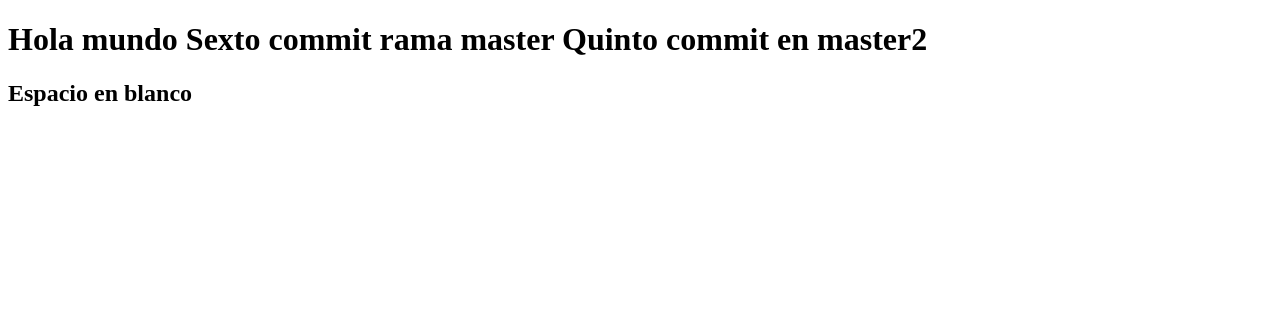
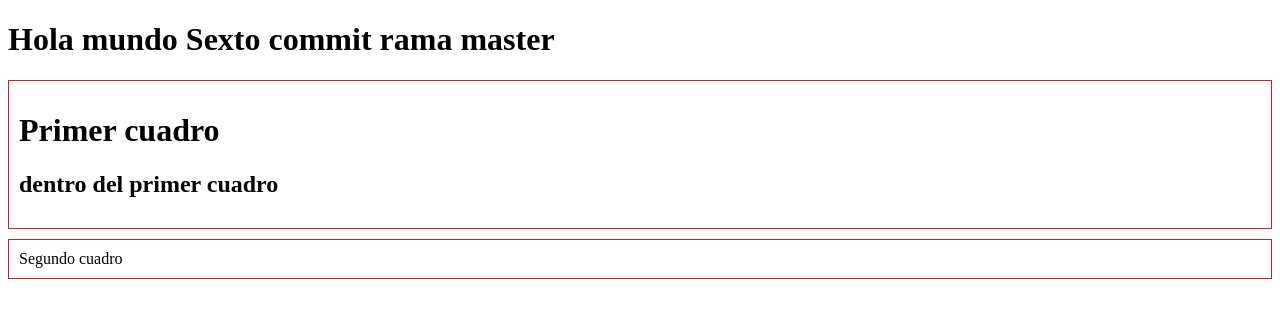
Before and after one commit to AbelCornejo/primer-proyecto-git, a plain HTML site: page index.html in a window 1280 px wide. Drawn offline with Linux system fonts and the light colour scheme.

Commit message:
Agregar style.css y cuadros en html

```diff
--- a/index.html
+++ b/index.html
@@ -2,16 +2,21 @@
 <html>
 <head>
     <title>Rama Master</title>
+    <link rel="stylesheet" href="styles.css">
 </head>
 <body>
 
     <h1>Hola mundo
         Sexto commit rama master
-        Quinto commit en master2
+    </h1>
 
-    </h1>
-    <h2>
-        Espacio en blanco
-    </h2>
+    <div class="cuadro">
+        <h1>Primer cuadro</h1>
+        <h2>dentro del primer cuadro</h2>
+    </div>
+
+    <div class="cuadro">
+        Segundo cuadro
+    </div>
 </body>
 </html>
--- /dev/null
+++ b/styles.css
@@ -0,0 +1,5 @@
+.cuadro {
+    border: 1px solid #cc2222;
+    padding: 10px;
+    margin-bottom: 10px;
+}
```
